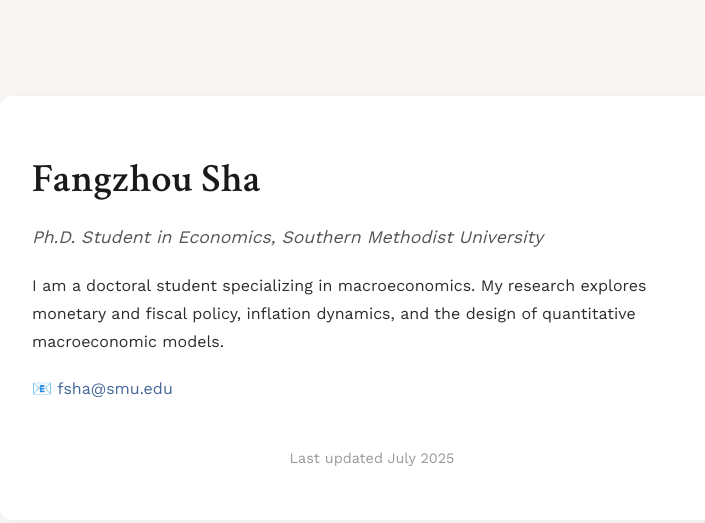
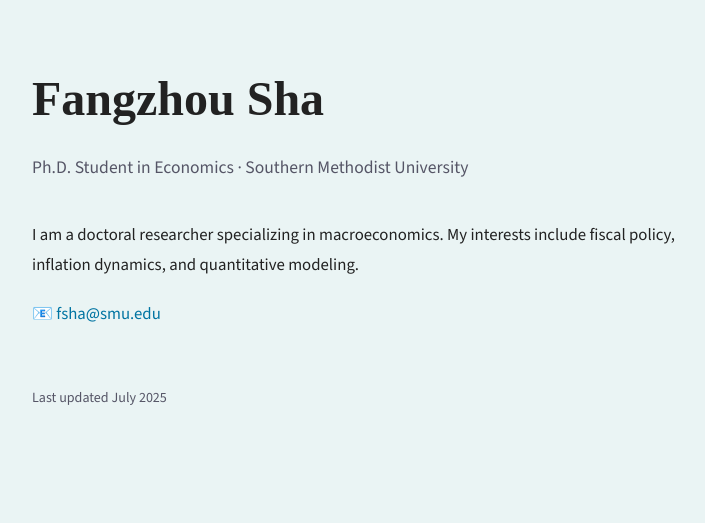
Before and after one commit to FangzhouSha/FangzhouSha, a plain HTML site: page index.html in a window 1280 px wide. Shown: the whole page, without its empty margins (268-973 px from the left). Drawn offline with nearby package versions, Linux system fonts and the light colour scheme; a web font is replaced by a local one.

Commit message:
Update index.html

```diff
--- a/index.html
+++ b/index.html
@@ -3,52 +3,54 @@
 <head>
   <meta charset="UTF-8">
   <title>Fangzhou Sha</title>
-  <meta name="viewport" content="width=device-width, initial-scale=1.0">
-  <link href="https://fonts.googleapis.com/css2?family=Crimson+Text:ital,wght@0,400;0,600;1,400&family=Work+Sans:wght@300;400&display=swap" rel="stylesheet">
+  <meta name="viewport" content="width=device-width, initial-scale=1">
+  <link href="https://fonts.googleapis.com/css2?family=Source+Sans+3:wght@400;500&family=Source+Serif+Pro:wght@600&display=swap" rel="stylesheet">
   <style>
+    :root {
+      --bg: #eaf4f4;
+      --text: #222;
+      --subtext: #556;
+      --link: #0074a2;
+    }
+
     body {
       margin: 0;
-      padding: 0;
-      background-color: #f9f7f3;
-      color: #2c2c2c;
-      font-family: 'Work Sans', sans-serif;
-      font-size: 16px;
-      line-height: 1.75;
+      padding: 0 1.2rem;
+      background: var(--bg);
+      color: var(--text);
+      font-family: 'Source Sans 3', system-ui, sans-serif;
+      line-height: 1.8;
     }
 
-    .container {
+    main {
       max-width: 680px;
-      margin: 6em auto 4em auto;
-      background-color: #fff;
-      padding: 3em 2em;
-      border-radius: 12px;
-      box-shadow: 0 4px 18px rgba(0,0,0,0.05);
+      margin: 7vh auto 10vh;
     }
 
     h1 {
-      font-family: 'Crimson Text', serif;
-      font-size: 2.5em;
+      font-family: 'Source Serif Pro', serif;
+      font-size: clamp(2.4rem, 5vw, 3rem);
       font-weight: 600;
-      margin: 0 0 0.2em 0;
-      color: #1a1a1a;
+      margin-bottom: 0.2em;
+      color: var(--text);
     }
 
     h2 {
-      font-size: 1.1em;
-      font-weight: normal;
-      color: #555;
-      margin-top: 0;
-      font-style: italic;
+      font-size: 1.1rem;
+      font-weight: 400;
+      color: var(--subtext);
+      margin: 0 0 2.2rem;
     }
 
     p {
-      margin: 1.2em 0;
+      margin: 1.2rem 0;
+      font-size: 1.05rem;
     }
 
     a {
-      color: #446699;
+      color: var(--link);
       text-decoration: none;
-      font-weight: 400;
+      font-weight: 500;
     }
 
     a:hover {
@@ -56,20 +58,22 @@
     }
 
     footer {
-      text-align: center;
-      margin-top: 3em;
-      font-size: 0.9em;
-      color: #999;
+      margin-top: 3.5rem;
+      font-size: 0.88rem;
+      color: var(--subtext);
     }
   </style>
 </head>
 <body>
-  <div class="container">
+  <main>
     <h1>Fangzhou Sha</h1>
-    <h2>Ph.D. Student in Economics, Southern Methodist University</h2>
-    <p>I am a doctoral student specializing in macroeconomics. My research explores monetary and fiscal policy, inflation dynamics, and the design of quantitative macroeconomic models.</p>
+    <h2>Ph.D. Student in Economics · Southern Methodist University</h2>
+
+    <p>I am a doctoral researcher specializing in macroeconomics. My interests include fiscal policy, inflation dynamics, and quantitative modeling.</p>
+
     <p>📧 <a href="mailto:fsha@smu.edu">fsha@smu.edu</a></p>
+
     <footer>Last updated July 2025</footer>
-  </div>
+  </main>
 </body>
 </html>
```
